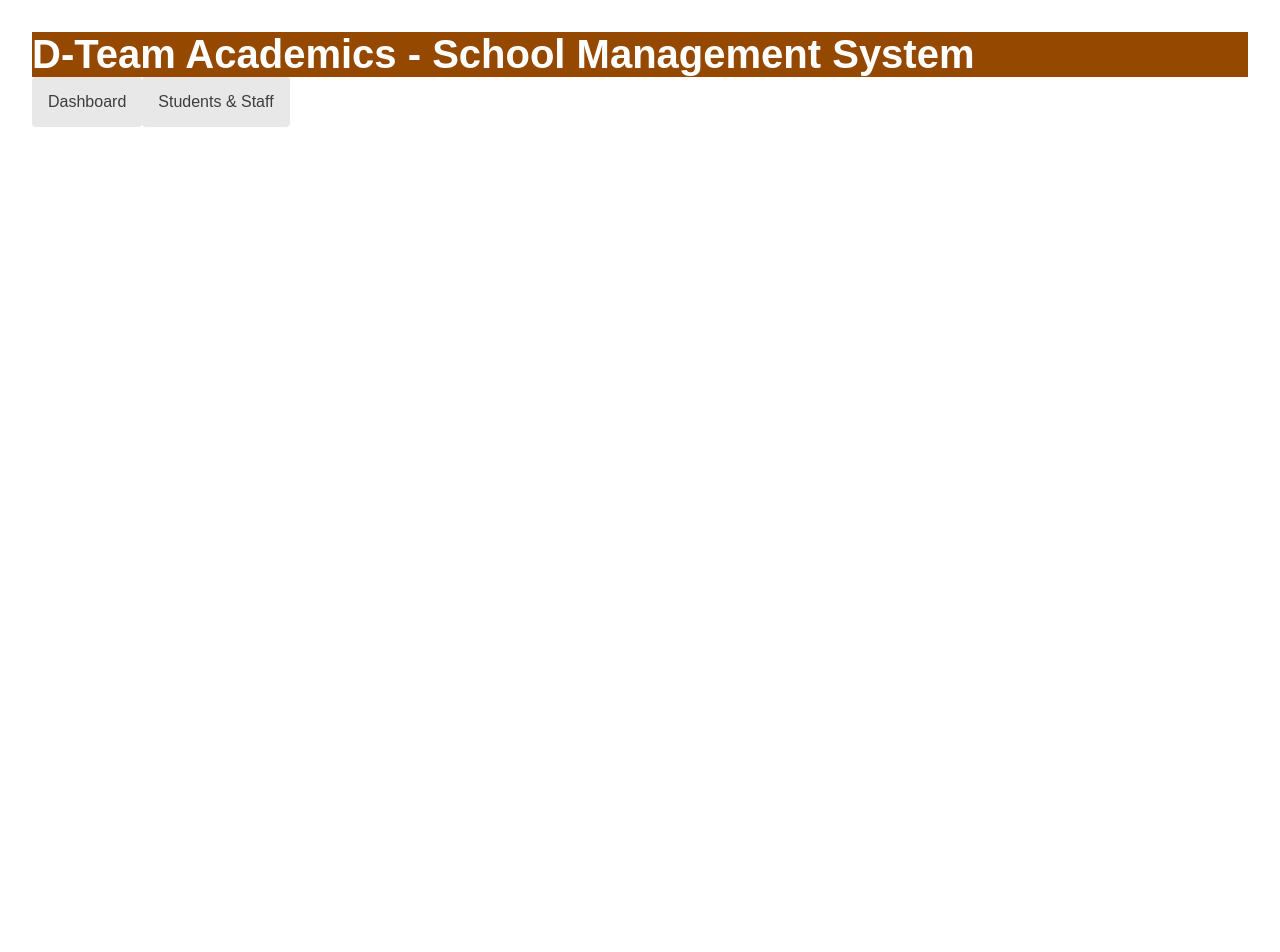
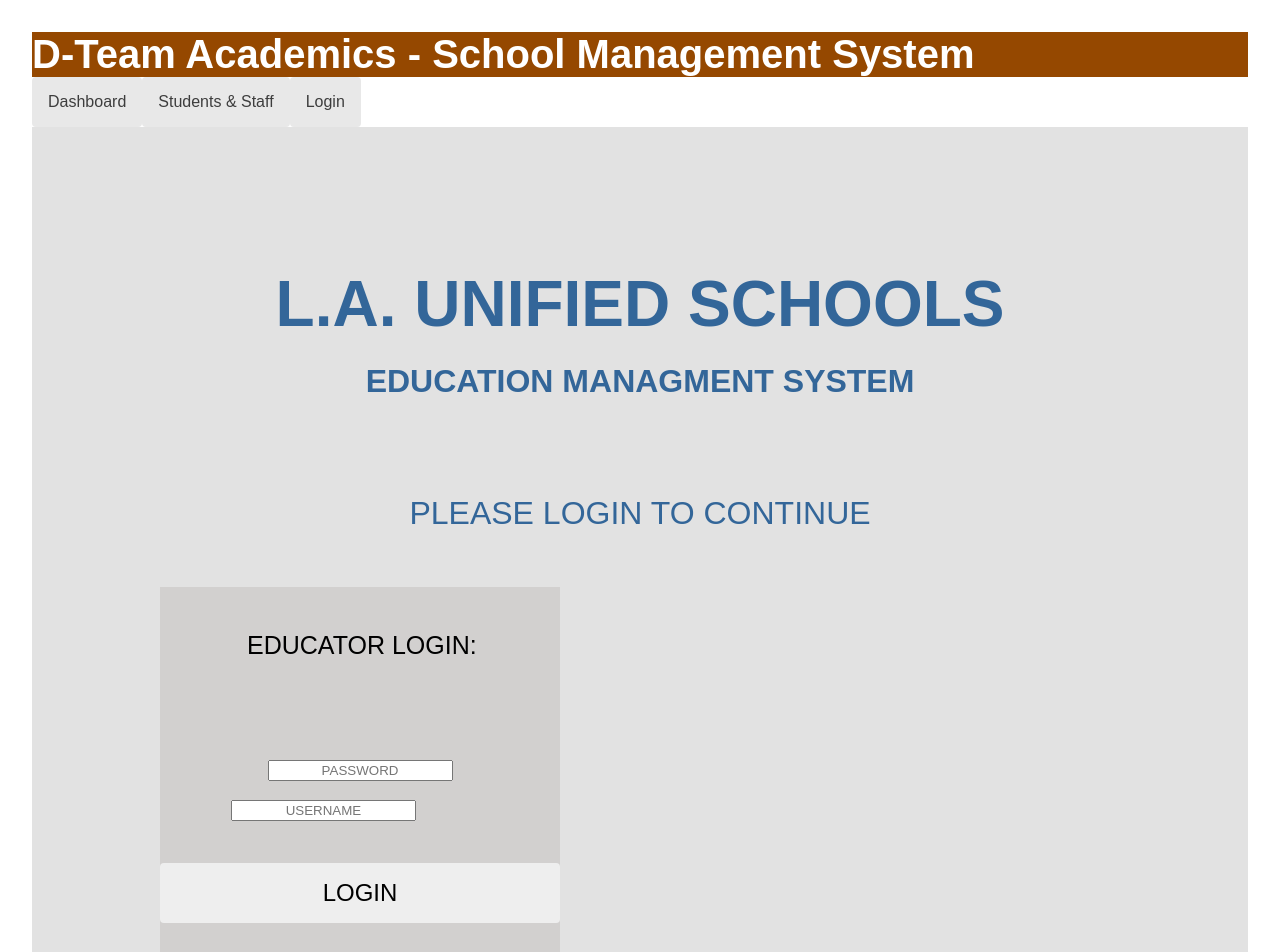
Before and after one commit to otacsum/d-team-frontend, an Angular app: page /login in a window 1280 px wide. Before the commit this address led to /. Shown: the top 952 px of the page. Before the commit the page ends 800 px from the top, so only its background shows below. Built offline with nearby package versions, Linux system fonts and the light colour scheme.

Commit message:
Add login scaffold, testing exported styles and html from Hollie.

```diff
--- a/src/app/app-routing.module.ts
+++ b/src/app/app-routing.module.ts
@@ -2,14 +2,16 @@
 import {RouterModule, Routes} from '@angular/router';
 
 import {DashboardComponent} from './dashboard/dashboard.component';
+import {LoginComponent} from './login/login.component';
 import {PeopleComponent} from './people/people.component';
-import { PersonDetailComponent } from './person-detail/person-detail.component';
+import {PersonDetailComponent} from './person-detail/person-detail.component';
 
 const routes: Routes = [
     {path: '', redirectTo: '/dashboard', pathMatch: 'full'},
     {path: 'dashboard', component: DashboardComponent},
+    {path: 'login', component: LoginComponent},
     {path: 'people', component: PeopleComponent},
-    { path: 'person/detail/:id', component: PersonDetailComponent },
+    {path: 'person/detail/:id', component: PersonDetailComponent},
 ];
 
 @NgModule({
--- a/src/app/app.component.html
+++ b/src/app/app.component.html
@@ -3,6 +3,7 @@
 <nav>
     <a routerLink="/dashboard">Dashboard</a>
     <a routerLink="/people">Students & Staff</a>
+    <a routerLink="/login">Login</a>
 </nav>
 
 <router-outlet></router-outlet>
--- a/src/app/app.module.ts
+++ b/src/app/app.module.ts
@@ -9,6 +9,7 @@
 import { MessagesComponent } from './messages/messages.component';
 import { AppRoutingModule } from './app-routing.module';
 import { DashboardComponent } from './dashboard/dashboard.component';
+import { LoginComponent } from './login/login.component';
 
 @NgModule({
     declarations: [
@@ -16,7 +17,8 @@
         PeopleComponent,
         PersonDetailComponent,
         MessagesComponent,
-        DashboardComponent
+        DashboardComponent,
+        LoginComponent
     ],
     imports: [
         BrowserModule,
--- /dev/null
+++ b/src/app/login/login.component.css
@@ -0,0 +1,155 @@
+:host {
+    display: contents;
+  }
+  .login-screen-container {
+    width: 100%;
+    display: flex;
+    overflow: auto;
+    min-height: 100vh;
+    align-items: center;
+    flex-direction: column;
+    justify-content: center;
+    background-color: #D9D9D9;
+  }
+  .login-screen-login-screen {
+    width: 100%;
+    height: 1024px;
+    display: flex;
+    overflow: hidden;
+    position: relative;
+    align-items: flex-start;
+    flex-shrink: 0;
+    border-color: transparent;
+    justify-content: center;
+    background-color: rgba(226, 226, 226, 1);
+  }
+  .login-screen-container1 {
+    top: 460px;
+    left: 0px;
+    right: 0px;
+    width: 960px;
+    height: 416px;
+    margin: auto;
+    display: flex;
+    position: absolute;
+    align-items: center;
+    justify-content: center;
+  }
+  .login-screen-container2 {
+    gap: 0;
+    top: 0px;
+    flex: 1;
+    left: 0px;
+    width: 400px;
+    height: 366px;
+    display: flex;
+    position: absolute;
+    align-items: center;
+    flex-direction: column;
+    justify-content: center;
+    background-color: #d2d0cf;
+  }
+  .login-screen-text {
+    top: 44px;
+    left: 87px;
+    position: absolute;
+    font-size: 25px;
+    text-align: center;
+  }
+  .login-screen-textinput {
+    text-align: center;
+  }
+  .login-screen-textinput1 {
+    top: 213px;
+    left: 71px;
+    position: absolute;
+    text-align: center;
+  }
+  .login-screen-button {
+    left: 0px;
+    right: 0px;
+    width: var(--dl-size-size-large);
+    bottom: 30px;
+    height: var(--dl-size-size-small);
+    margin: auto;
+    position: absolute;
+    font-size: 24px;
+    text-align: center;
+  }
+  .login-screen-container3 {
+    top: 0px;
+    flex: 1;
+    right: 0px;
+    width: 400px;
+    height: 362px;
+    display: flex;
+    position: absolute;
+    align-items: center;
+    flex-direction: column;
+    justify-content: center;
+    background-color: #d2d0cf;
+  }
+  .login-screen-button1 {
+    left: 0px;
+    right: 0px;
+    width: var(--dl-size-size-large);
+    bottom: 30px;
+    height: var(--dl-size-size-small);
+    margin: auto;
+    position: absolute;
+    font-size: 24px;
+    text-align: center;
+  }
+  .login-screen-text01 {
+    top: 42px;
+    left: 0px;
+    right: 0px;
+    margin: auto;
+    position: absolute;
+    font-size: 25px;
+    text-align: center;
+  }
+  .login-screen-textinput2 {
+    text-align: center;
+  }
+  .login-screen-textinput3 {
+    top: 209px;
+    left: 71px;
+    position: absolute;
+    text-align: center;
+  }
+  .login-screen-text02 {
+    top: 368px;
+    left: 0px;
+    right: 0px;
+    height: 72px;
+    margin: auto;
+    position: absolute;
+    font-size: 2em;
+    text-align: center;
+  }
+  .login-screen-text03 {
+    font-size: 1em;
+    font-style: normal;
+    font-weight: 300;
+  }
+  .login-screen-text05 {
+    top: 236px;
+    left: 0px;
+    right: 0px;
+    height: 72px;
+    margin: auto;
+    position: absolute;
+    font-size: 2em;
+    text-align: center;
+  }
+  .login-screen-text08 {
+    top: 140px;
+    left: 0px;
+    right: 0px;
+    height: 72px;
+    margin: auto;
+    position: absolute;
+    font-size: 4em;
+    text-align: center;
+  }
--- /dev/null
+++ b/src/app/login/login.component.html
@@ -0,0 +1,34 @@
+<div class="login-screen-container">
+    <div class="login-screen-login-screen">
+      <div class="login-screen-container1">
+        <div class="login-screen-container2">
+          <span class="login-screen-text">EDUCATOR LOGIN:</span>
+          <input
+            type="text"
+            placeholder="USERNAME"
+            id="eduUNinp"
+            class="login-screen-textinput1 input"
+          />
+          <input
+            type="text"
+            placeholder="PASSWORD"
+            id="eduPWinp"
+            class="login-screen-textinput input"
+          />
+          <a routerLink="/dashboard"><button class="login-screen-button button">LOGIN</button></a>
+        </div>
+      </div>
+      <h1 class="login-screen-text02">
+        <span class="login-screen-text03">PLEASE LOGIN TO CONTINUE</span>
+        <br />
+      </h1>
+      <h1 class="login-screen-text05">
+        <span>EDUCATION MANAGMENT SYSTEM</span>
+        <br />
+      </h1>
+      <h1 class="login-screen-text08">
+        <span>L.A. UNIFIED SCHOOLS</span>
+        <br />
+      </h1>
+    </div>
+  </div>
```
Also changed, not shown: src/app/login/login.component.ts (added, +10 -0 lines), 1 other file (tests, documents, lock files or other folders).
